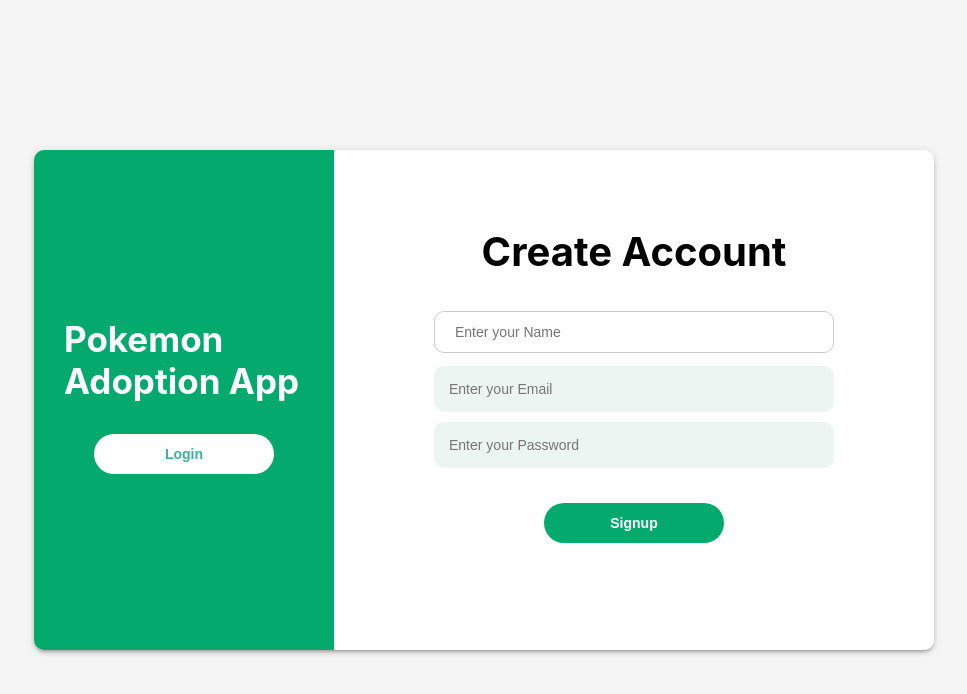
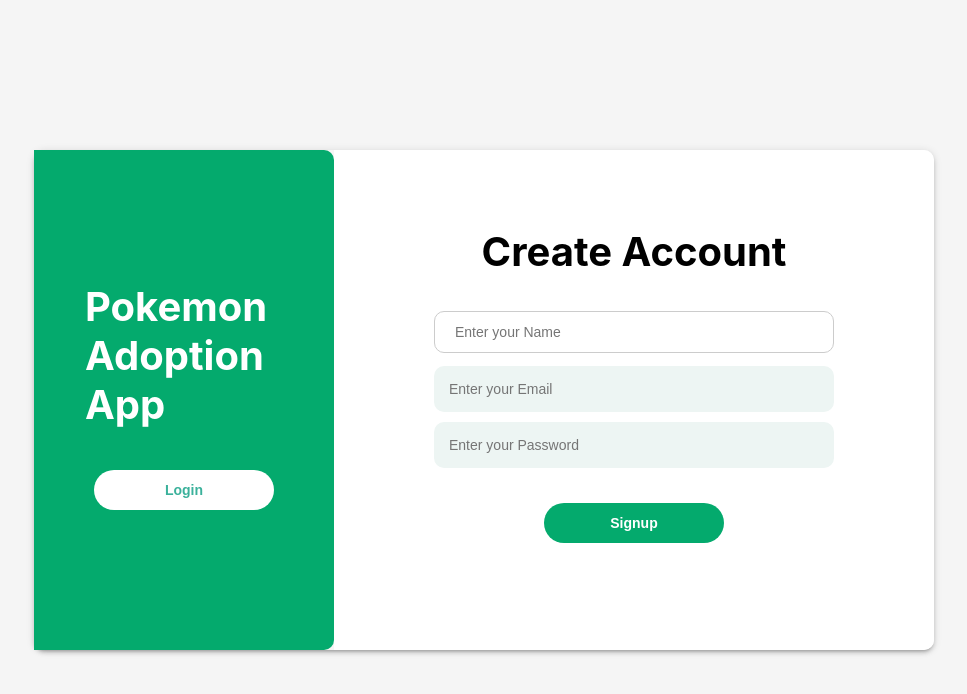
Before and after one commit to rudrakshraghuvar/hyathi-fullstack-task, a React (Create React App) app in the folder frontend/: page /signup in a window 1280 px wide. Shown: the top 694 px of the page, without its empty margins (156-1123 px from the left). Built offline with nearby package versions, Linux system fonts and the light colour scheme.

Commit message:
25 commit

```diff
--- a/frontend/public/index.html
+++ b/frontend/public/index.html
@@ -24,7 +24,7 @@
       work correctly both with client-side routing and a non-root public URL.
       Learn how to configure a non-root public URL by running `npm run build`.
     -->
-    <title>React App</title>
+    <title>Pokemon Adoption App</title>
   </head>
   <body>
     <noscript>You need to enable JavaScript to run this app.</noscript>
--- a/frontend/src/components/Login.js
+++ b/frontend/src/components/Login.js
@@ -82,7 +82,7 @@
           </form>
         </div>
         <div className="lright">
-          <h2>Pokenmon Adoption App</h2>
+          <h2>Pokemon Adoption App</h2>
           <Link to="/signup">
             <button type="button" className="reg_btn">
               New Here
--- a/frontend/src/components/Signup.js
+++ b/frontend/src/components/Signup.js
@@ -40,8 +40,8 @@
   return (
     <div className="box">
       <div className="signup-form">
-        <div className="left">
-          <h1 className="left_h1" >Pokemon Adoption App</h1>
+        <div className="lright">
+          <h2>Pokemon Adoption App</h2>
           <Link to="/login">
             <button type="button" className="reg_btn">
               Login
```
